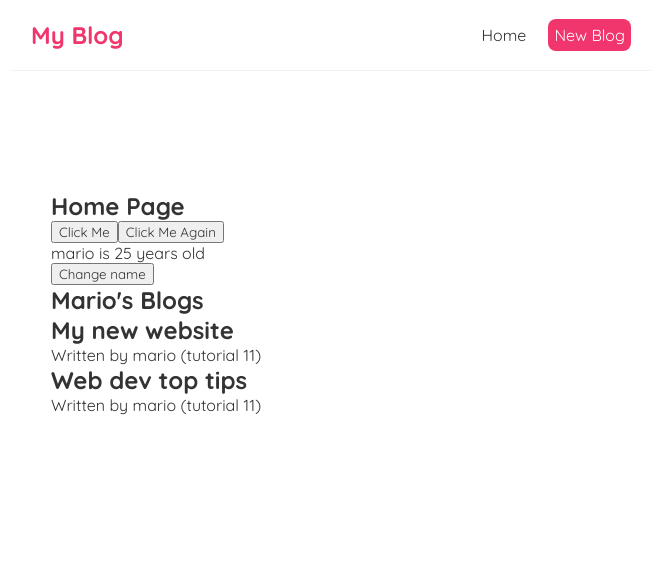
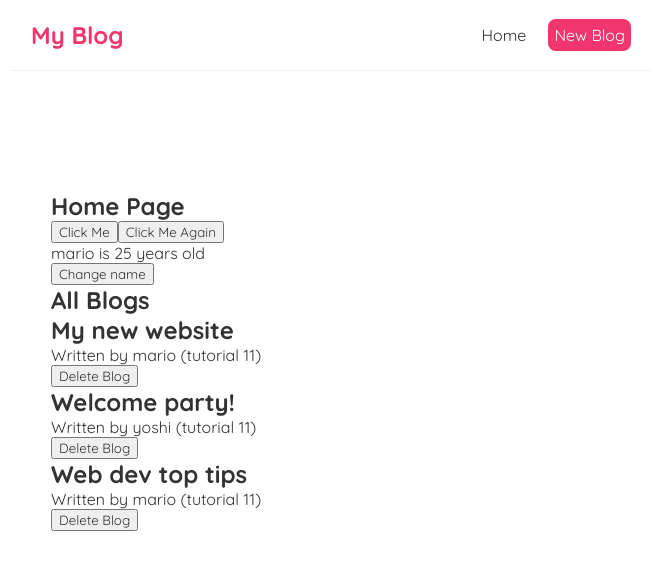
Before and after one commit to amiradamov/React-Tutorial, a React (Create React App) app: page / in a window 1280 px wide. Shown: the top 570 px of the page, without its empty margins (309-971 px from the left). Built offline with nearby package versions, Linux system fonts and the light colour scheme.

Commit message:
Functions as Props

```diff
--- a/src/BlogList.js
+++ b/src/BlogList.js
@@ -1,4 +1,4 @@
-const BlogList = ({blogs, title}) => {
+const BlogList = ({blogs, title, handleDelete}) => {
     // const blogs = props.blogs;
     // const title = props.title;
     // console.log(props,blogs);
@@ -10,6 +10,7 @@
                 <div className="blog-proview" key={blog.id}>
                     <h2>{blog.title}</h2>
                     <p>Written by {blog.author} (tutorial 11)</p>
+                    <button onClick={() => handleDelete(blog.id)}>Delete Blog</button>
                 </div>
             ))}
         </div>
--- a/src/Home.js
+++ b/src/Home.js
@@ -11,6 +11,12 @@
         {title: 'Welcome party!', body: 'lorem ipsum...', author: 'yoshi', id: 2},
         {title: 'Web dev top tips', body: 'lorem ipsum...', author: 'mario', id: 3}
     ])
+
+    const handleDelete = (id) => {
+        const newBlogs = blogs.filter(blog => blog.id !== id);
+
+        setBlogs(newBlogs);
+    }
 
     const handleClick = (e) => {
         console.log('hello world', e);
@@ -35,9 +41,9 @@
             <p>{ name } is { age } years old</p>
             <button onClick={handleClickChange}>Change name</button>
 
-            {/* <BlogList blogs={blogs} title="All Blogs" /> */}
+            <BlogList blogs={blogs} title="All Blogs" handleDelete={handleDelete}/>
             {/* Filtering arrays */}
-            <BlogList blogs={blogs.filter((blog) => blog.author === 'mario')} title="Mario's Blogs" />
+            {/* <BlogList blogs={blogs.filter((blog) => blog.author === 'mario')} title="Mario's Blogs" /> */}
         </div>
      );
 }
```
